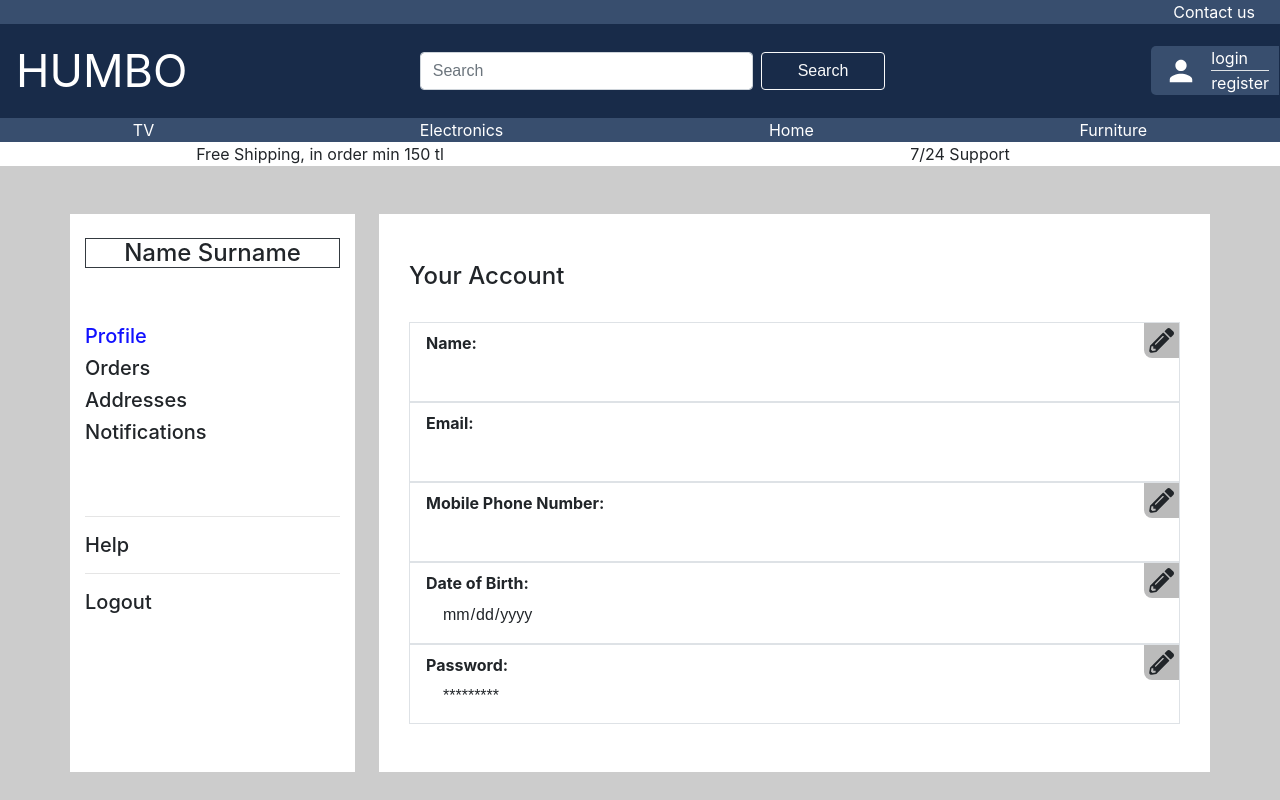
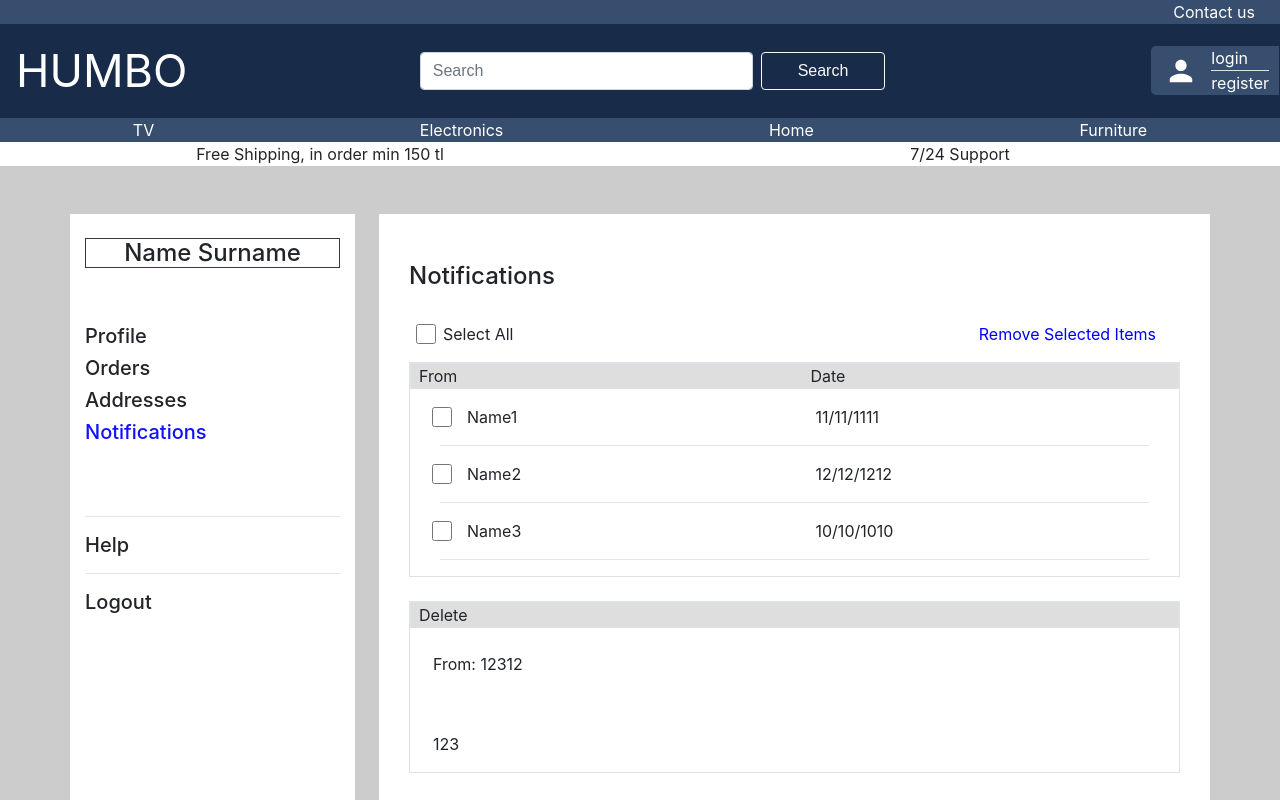
Before and after one commit to b21783575/bbm384s2019g1, a React app in the folder frontend/: page /customer in a window 1280 px wide. Both pictures are taken after a click on the element "Notifications". Shown: the top 800 px of the page. Built offline with nearby package versions, Linux system fonts and the light colour scheme.

Commit message:
add notification for seller and customer

```diff
--- /dev/null
+++ b/frontend/src/components/Notifications.jsx
@@ -0,0 +1,96 @@
+import React from 'react';
+
+export class Notifications extends React.Component {
+  constructor(props) {
+    super(props);
+    this.state = {
+      notifications: [
+        {
+          sender: 'Name1',
+          date: '11/11/1111',
+          message: 'This is a sample message from Name1 to me.'
+        },
+        {
+          sender: 'Name2',
+          date: '12/12/1212',
+          message: 'This is a sample message from Name1 to me.'
+        },
+        {
+          sender: 'Name3',
+          date: '10/10/1010',
+          message: 'This is a sample message from Name1 to me.'
+        }
+      ]
+    };
+  }
+
+  render() {
+    var notifications = this.state.notifications.map(notification => (
+      <div className='col'>
+        <div className='row pl-0 mb-3'>
+          <input
+            style={{ width: 20, height: 20, margin: 7 }}
+            type='checkbox'
+            className=' my-auto'
+            //value={this.state.selectAll}
+            /*onChange={event => {
+          var selected = new Array(this.state.addresses.length);
+          selected.fill(event.target.checked);
+          this.setState({ selectAll: event.target.checked, selected });
+        }}*/
+          />
+          <div className='col pl-0 ml-2'>{notification.sender}</div>
+          <div className='col pl-0'>{notification.date}</div>
+        </div>
+        <hr />
+      </div>
+    ));
+    return (
+      <div className='container my-5'>
+        <h4>Notifications</h4>
+        <br />
+        <div className='col'>
+          <div className='row pl-0 mb-3'>
+            <input
+              style={{ width: 20, height: 20, margin: 7 }}
+              type='checkbox'
+              className=' my-auto'
+              //value={this.state.selectAll}
+              /*onChange={event => {
+                var selected = new Array(this.state.addresses.length);
+                selected.fill(event.target.checked);
+                this.setState({ selectAll: event.target.checked, selected });
+              }}*/
+            />
+            <div className='col pl-0 ml-0'>Select All</div>
+            <div style={{ color: '#00f' }} className='float-right mr-4'>
+              Remove Selected Items
+            </div>
+          </div>
+        </div>
+        <div className='col border'>
+          <div
+            className='row pl-0 mb-3 border'
+            style={{ backgroundColor: '#dedede' }}
+          >
+            <div className='col-6 pl-2 ml-0'>From</div>
+            <div className='col-6 pl-3'>Date</div>
+          </div>
+          {notifications}
+        </div>
+        <div className='col border mt-4'>
+          <div
+            className='row pl-0 mb-3 border'
+            style={{ backgroundColor: '#dedede' }}
+          >
+            <div className='col-6 pl-2 ml-0'>Delete</div>
+          </div>
+          <div className='col pl-0 mb-3'>
+            <div className='row pl-0 pb-5 pt-2 ml-2'>From: 12312</div>
+            <div className='row pl-0 pt-2 ml-2'>123</div>
+          </div>
+        </div>
+      </div>
+    );
+  }
+}
--- a/frontend/src/pages/Customer.jsx
+++ b/frontend/src/pages/Customer.jsx
@@ -7,6 +7,7 @@ import { SellerProducts } from '../components/SellerProducts';
 import { AccountInfo } from '../components/AccountInfo';
 import { AddressInfo } from '../components/AddressInfo';
 import { HelpMessage } from '../components/HelpMessage';
+import { Notifications } from '../components/Notifications';
 
 const selectedColor = '#11f';
 
@@ -26,6 +27,8 @@ class Customer extends React.Component {
         return <SellerOrders />;
       case 'addresses':
         return <AddressInfo />;
+      case 'notifications':
+        return <Notifications />;
       case 'products':
         return <SellerProducts seller={'umut@gmail.com'} />; //TODO fix it
       case 'help':
@@ -82,9 +85,10 @@ class Customer extends React.Component {
               <h5
                 className={styles.link}
                 style={{
-                  color: this.state.page === 'products' ? selectedColor : null
+                  color:
+                    this.state.page === 'notifications' ? selectedColor : null
                 }}
-                onClick={() => this.setState({ page: 'profile' })}
+                onClick={() => this.setState({ page: 'notifications' })}
               >
                 Notifications
               </h5>
--- a/frontend/src/pages/Seller.jsx
+++ b/frontend/src/pages/Seller.jsx
@@ -7,6 +7,7 @@ import { SellerProducts } from '../components/SellerProducts';
 import { AccountInfo } from '../components/AccountInfo';
 import { AddressInfo } from '../components/AddressInfo';
 import { HelpMessage } from '../components/HelpMessage';
+import { Notifications } from '../components/Notifications';
 
 const selectedColor = '#11f';
 
@@ -44,6 +45,8 @@ class Seller extends React.Component {
         return <SellerOrders />;
       case 'addresses':
         return <AddressInfo />;
+      case 'notifications':
+        return <Notifications />;
       case 'products':
         return <SellerProducts seller={'umut@gmail.com'} />; //TODO fix it
       case 'help':
@@ -115,6 +118,16 @@ class Seller extends React.Component {
                 onClick={() => this.setState({ page: 'products' })}
               >
                 Products
+              </h5>{' '}
+              <h5
+                className={styles.link}
+                style={{
+                  color:
+                    this.state.page === 'notifications' ? selectedColor : null
+                }}
+                onClick={() => this.setState({ page: 'notifications' })}
+              >
+                Notifications
               </h5>
               <br />
               <br />
```
